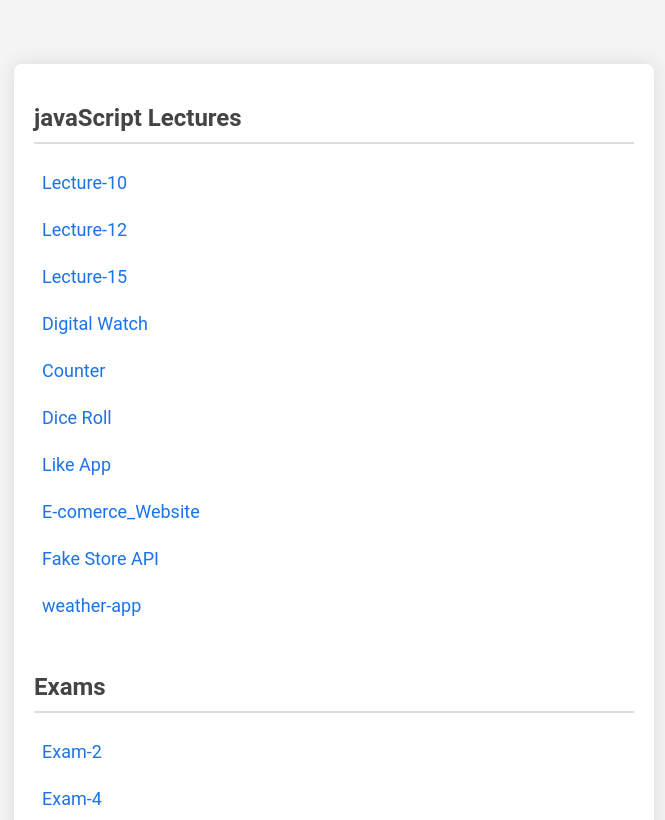
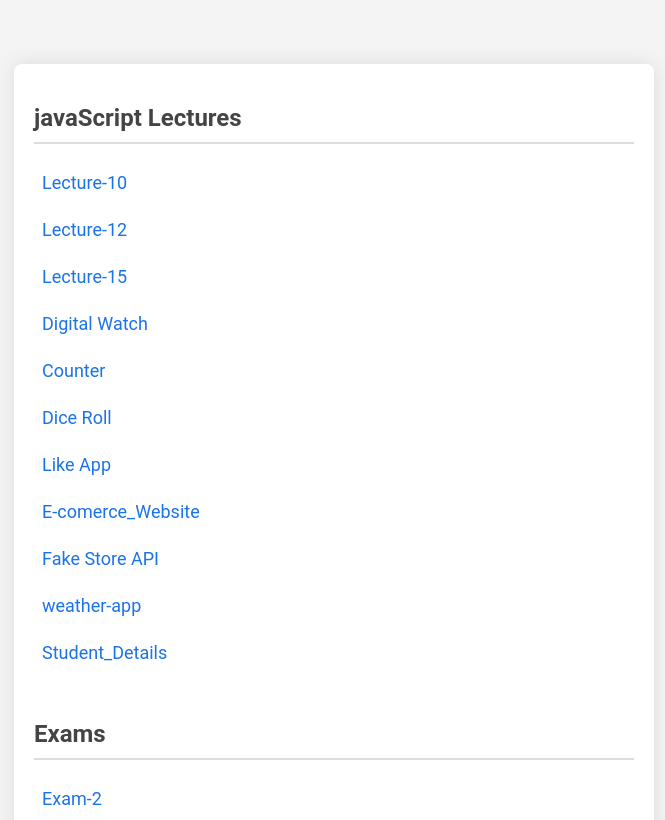
Before and after one commit to RajSolanki09/Main_JavaScript, a plain HTML site: page index.html in a window 1280 px wide. Shown: the top 820 px of the page, without its empty margins (306-971 px from the left). Drawn offline with Linux system fonts and the light colour scheme.

Commit message:
Student API

```diff
--- a/index.html
+++ b/index.html
@@ -81,6 +81,7 @@
       <a href="./E-comerce_Website/index.html">E-comerce_Website</a>
       <a href="./Api Lecture-23/index.html">Fake Store API</a>
       <a href="./Weather App/index.html">weather-app</a>
+      <a href="./API Lecture-24/index.html">Student_Details</a>
 
       <br />
       <h2>Exams</h2>
```
